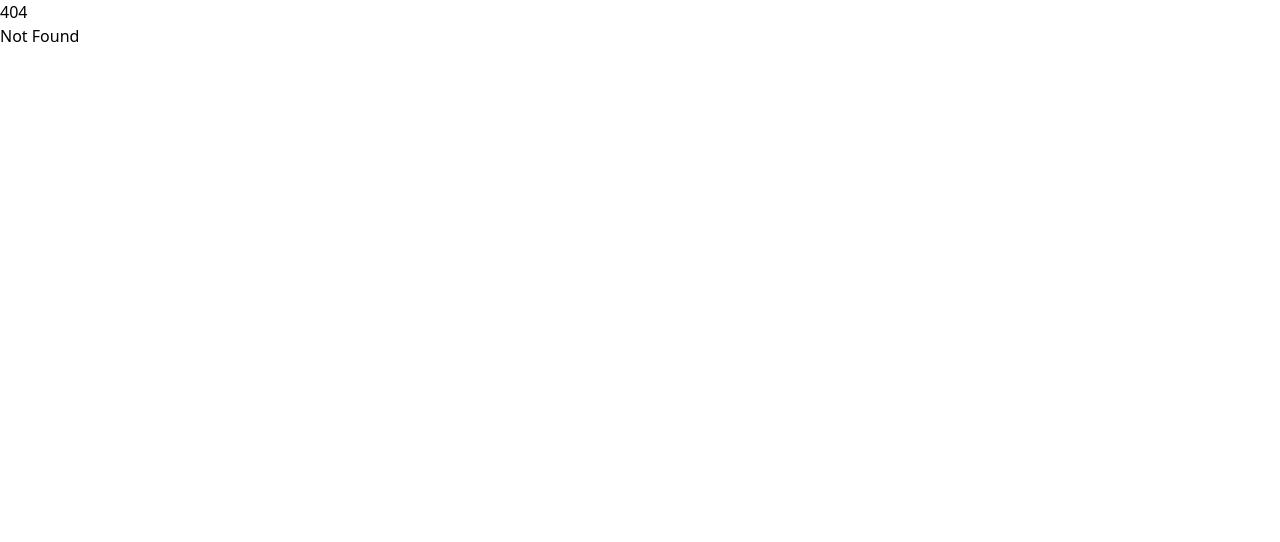
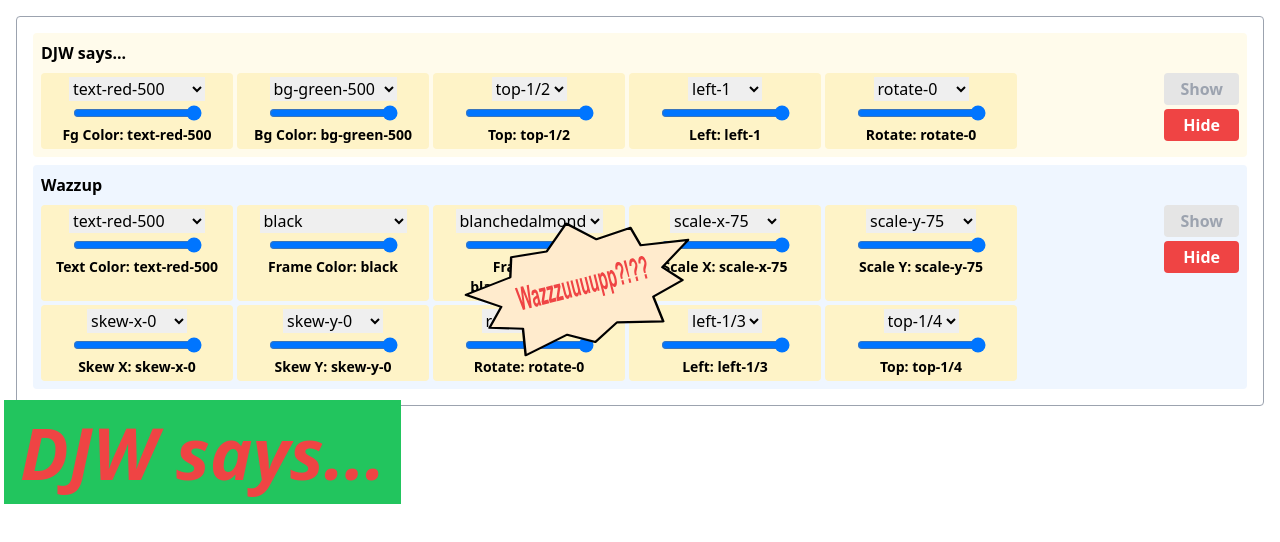
Before and after one commit to oliversturm/deejaydub, a SvelteKit app: page /test in a window 1280 px wide. Before the commit this address had no page. Shown: the top 542 px of the page. Built offline with nearby package versions, Linux system fonts and the light colour scheme.

Commit message:
feat: test page

```diff
--- /dev/null
+++ b/src/lib/ArraySelector.svelte
@@ -0,0 +1,21 @@
+<script>
+	export let array = [];
+	export let selectedValue;
+	export let caption = 'Select a value';
+
+	function sliderChanged(event) {
+		selectedValue = array[event.target.value];
+	}
+
+	$: labelCaption = `${caption}: ${selectedValue}`;
+</script>
+
+<div class="flex flex-col w-48 items-center gap-1 rounded p-1 bg-amber-100">
+	<select bind:value={selectedValue}>
+		{#each array as e}
+			<option value={e}>{e}</option>
+		{/each}
+	</select>
+	<input type="range" min="0" max={array.length - 1} on:input={sliderChanged} />
+	<div class="text-sm font-bold text-center">{labelCaption}</div>
+</div>
--- /dev/null
+++ b/src/lib/Button.svelte
@@ -0,0 +1,19 @@
+<script>
+	export let kind = 'neutral';
+
+	const styles = {
+		neutral: 'bg-blue-200 text-black hover:bg-blue-300',
+		good: 'bg-lime-500 text-white hover:bg-lime-600',
+		bad: 'bg-red-500 text-white hover:bg-red-600'
+	};
+
+	$: style = styles[kind] || styles.neutral;
+
+	export let enabled = true;
+</script>
+
+<button
+	class="rounded px-4 py-1 font-bold disabled:bg-neutral-200 disabled:text-gray-400 {style}"
+	on:click
+	disabled={!enabled}><slot /></button
+>
--- /dev/null
+++ b/src/routes/test/+page.svelte
@@ -0,0 +1,130 @@
+<script>
+	import Wazzup from '$lib/Wazzup.svelte';
+	import Button from '$lib/Button.svelte';
+	import {
+		colors,
+		bgColors,
+		top,
+		left,
+		rotate,
+		standardColors,
+		scaleX,
+		scaleY,
+		skewX,
+		skewY
+	} from '$lib/styles.js';
+	import ArraySelector from '$lib/ArraySelector.svelte';
+
+	let djwSaysVisible = true;
+	let djwColor = colors[0];
+	let djwBgColor = bgColors[1];
+	$: djwColors = `${djwColor} ${djwBgColor}`;
+	let djwTop = top[3];
+	let djwLeft = left[0];
+	let djwRotate = rotate[0];
+
+	$: djwStyles = `${djwTop} ${djwLeft} ${djwRotate} ${djwColors}`;
+
+	let wazzupVisible = true;
+	let wazzupTextColor = colors[0];
+	let wazzupFrameColor = standardColors[0];
+	let wazzupFrameFill = standardColors[1];
+	let wazzupScaleX = scaleX[0];
+	let wazzupScaleY = scaleY[0];
+	let wazzupSkewX = skewX[0];
+	let wazzupSkewY = skewY[0];
+	let wazzupRotate = rotate[0];
+	let wazzupLeft = left[2];
+	let wazzupTop = top[1];
+</script>
+
+<div class="rounded border border-gray-400 p-4 m-4">
+	<div class="rounded p-2 bg-amber-50 mb-2 flex flex-col">
+		<div class="font-bold mb-2">DJW says...</div>
+		<div class="flex flex-row">
+			<div class="flex flex-row gap-1 flex-wrap">
+				<ArraySelector caption="Fg Color" array={colors} bind:selectedValue={djwColor} />
+				<ArraySelector caption="Bg Color" array={bgColors} bind:selectedValue={djwBgColor} />
+				<ArraySelector caption="Top" array={top} bind:selectedValue={djwTop} />
+				<ArraySelector caption="Left" array={left} bind:selectedValue={djwLeft} />
+				<ArraySelector caption="Rotate" array={rotate} bind:selectedValue={djwRotate} />
+			</div>
+			<div class="flex flex-col ml-auto gap-1">
+				<Button
+					kind="good"
+					enabled={!djwSaysVisible}
+					on:click={() => {
+						djwSaysVisible = true;
+					}}>Show</Button
+				>
+				<Button
+					kind="bad"
+					enabled={djwSaysVisible}
+					on:click={() => {
+						djwSaysVisible = false;
+					}}>Hide</Button
+				>
+			</div>
+		</div>
+	</div>
+	<div class="rounded p-2 bg-blue-50">
+		<div class="font-bold mb-2">Wazzup</div>
+		<div class="flex flex-row">
+			<div class="flex flex-row gap-1 flex-wrap">
+				<ArraySelector caption="Text Color" array={colors} bind:selectedValue={wazzupTextColor} />
+				<ArraySelector
+					caption="Frame Color"
+					array={standardColors}
+					bind:selectedValue={wazzupFrameColor}
+				/>
+				<ArraySelector
+					caption="Frame Fill"
+					array={standardColors}
+					bind:selectedValue={wazzupFrameFill}
+				/>
+				<ArraySelector caption="Scale X" array={scaleX} bind:selectedValue={wazzupScaleX} />
+				<ArraySelector caption="Scale Y" array={scaleY} bind:selectedValue={wazzupScaleY} />
+				<ArraySelector caption="Skew X" array={skewX} bind:selectedValue={wazzupSkewX} />
+				<ArraySelector caption="Skew Y" array={skewY} bind:selectedValue={wazzupSkewY} />
+				<ArraySelector caption="Rotate" array={rotate} bind:selectedValue={wazzupRotate} />
+				<ArraySelector caption="Left" array={left} bind:selectedValue={wazzupLeft} />
+				<ArraySelector caption="Top" array={top} bind:selectedValue={wazzupTop} />
+			</div>
+			<div class="flex flex-col ml-auto gap-1">
+				<Button
+					kind="good"
+					enabled={!wazzupVisible}
+					on:click={() => {
+						wazzupVisible = true;
+					}}>Show</Button
+				>
+				<Button
+					kind="bad"
+					enabled={wazzupVisible}
+					on:click={() => {
+						wazzupVisible = false;
+					}}>Hide</Button
+				>
+			</div>
+		</div>
+	</div>
+</div>
+
+{#if djwSaysVisible}
+	<div class="text-7xl italic font-bold absolute z-10 p-4 select-none {djwStyles}">DJW says...</div>
+{/if}
+
+{#if wazzupVisible}
+	<Wazzup
+		textColor={wazzupTextColor}
+		frameColor={wazzupFrameColor}
+		frameFill={wazzupFrameFill}
+		scaleX={wazzupScaleX}
+		scaleY={wazzupScaleY}
+		skewX={wazzupSkewX}
+		skewY={wazzupSkewY}
+		rotate={wazzupRotate}
+		left={wazzupLeft}
+		top={wazzupTop}
+	/>
+{/if}
```
